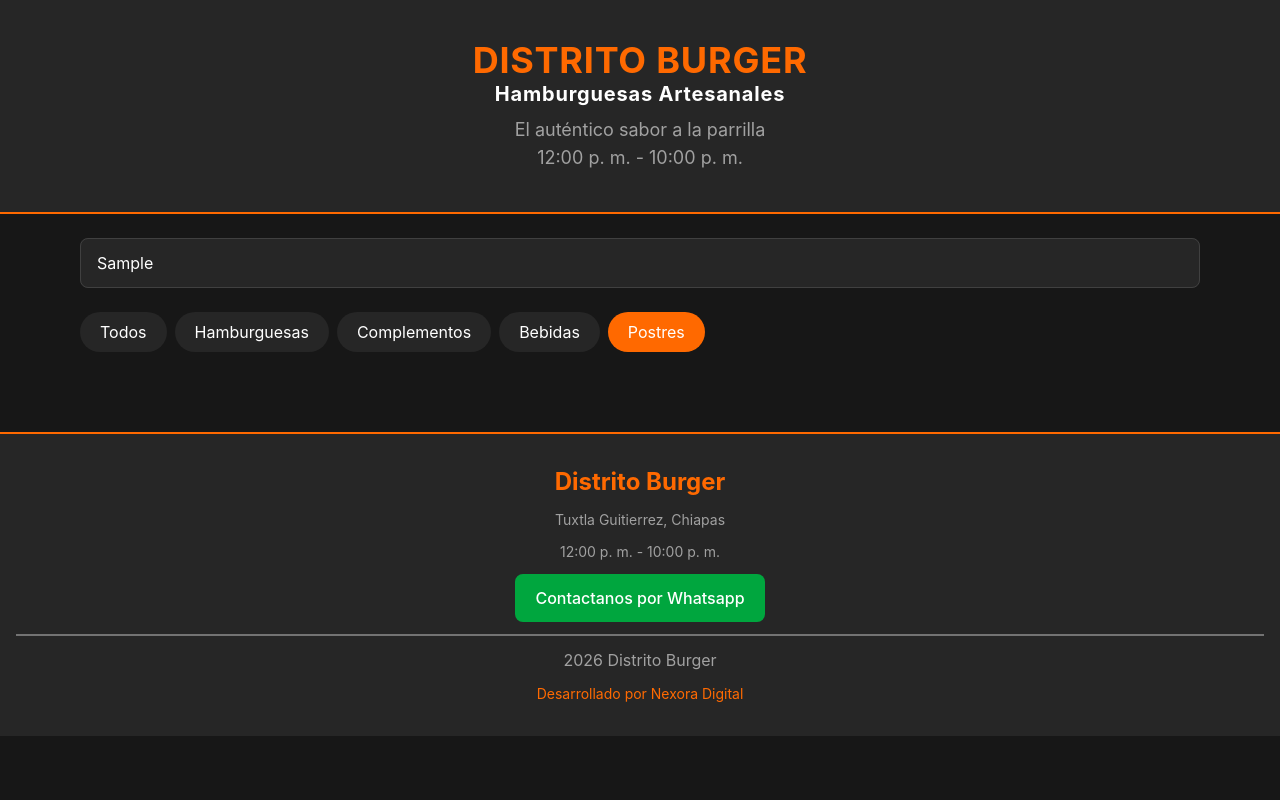
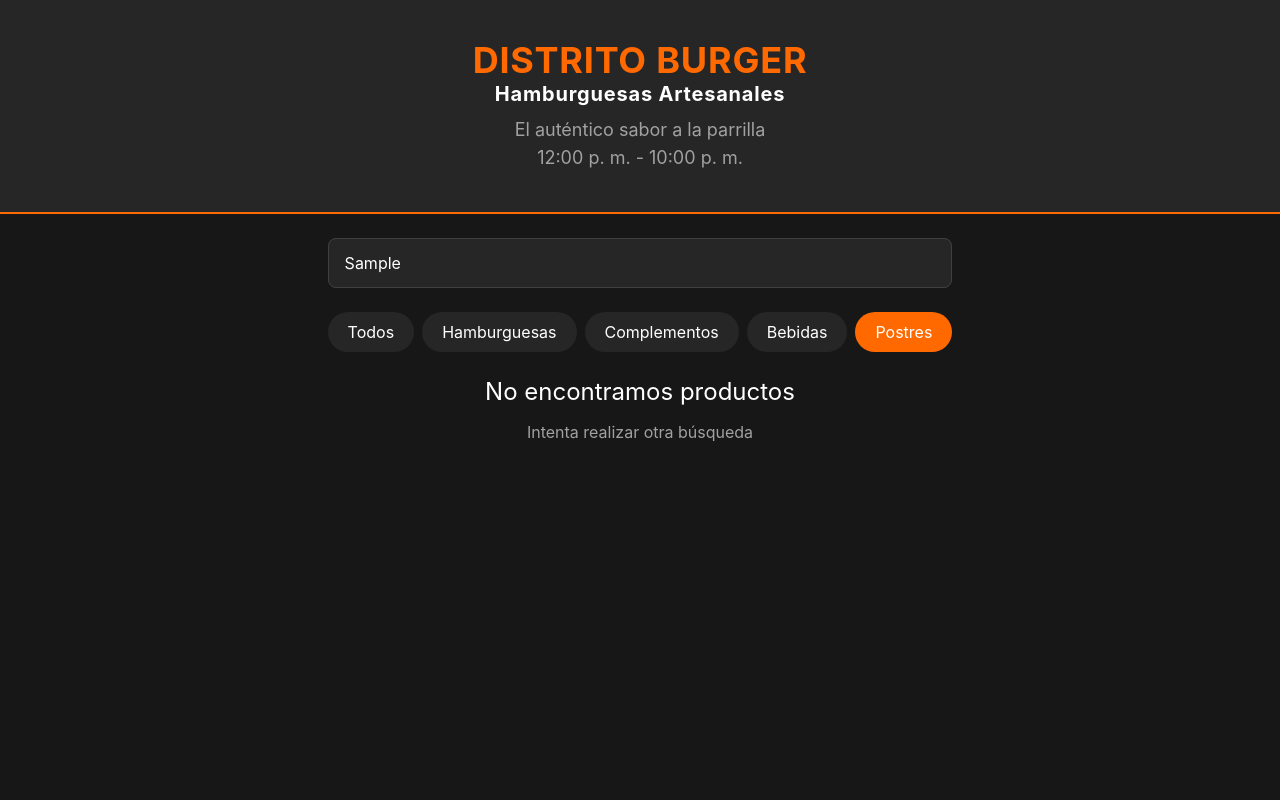
Before and after one commit to mariorh2030-arch/Menu-para-hamburgueseria, a React app in the folder frontend/: page / in a window 1280 px wide. Both pictures are taken after typing "Sample" into the empty fields and a click on the button "Postres". Shown: the top 800 px of the page. Built offline with nearby package versions, Linux system fonts and the light colour scheme; the HTML template or start-up script is replaced by a standard one.

Commit message:
Se termina menu de demostracion

```diff
--- /dev/null
+++ b/frontend/src/components/mensaje.jsx
@@ -0,0 +1,8 @@
+export default function Mensaje(){
+    return(
+        <div className="grid col-span-full space-y-3">
+            <p className="text-white text-center text-2xl"> No encontramos productos</p>
+            <p className="text-neutral-400 text-center">Intenta realizar otra búsqueda</p>
+        </div>
+    )
+}
--- a/frontend/src/pages/menuPage.jsx
+++ b/frontend/src/pages/menuPage.jsx
@@ -4,20 +4,21 @@ import SearchBar from "../components/searchBar.jsx";
 import { useState } from "react"
 import CategoryFilter from "../components/categoryFilter.jsx";
 import Footer from "../components/footer.jsx";
+import Mensaje from "../components/mensaje.jsx";
 import productos from "../data/menu.json"
 export default function MenuPage(){
     const [categoriaSeleccionada, setCategoriaSeleccionada] = useState("todos")
     const [busqueda, setBusqueda] = useState("")
     const productosFiltrados = categoriaSeleccionada === "todos" ? productos: productos.filter((producto) => producto.categoria === categoriaSeleccionada )
-    const productosBuscados = productosFiltrados.filter((producto) => producto.name.toLowerCase().includes(busqueda.toLowerCase().trim()))
+    const productosBuscados =  productosFiltrados.filter((producto) => producto.name.toLowerCase().includes(busqueda.toLowerCase().trim()))
     return(
-        <div className="bg-neutral-900 min-h-screen text-white">
+        <div className="flex flex-col  bg-neutral-900 min-h-screen text-white">
             <Header/>
-            <main className="max-w-6xl mx-auto px-4 py-6 space-y-6">
+            <main className="flex-1 min-h-screen max-w-6xl mx-auto px-4 py-6 space-y-6">
                 <SearchBar buscar={busqueda} setBuscar={setBusqueda}/>
                 <CategoryFilter  Categoria={categoriaSeleccionada} setCategoria={setCategoriaSeleccionada}/>
                 <div className="grid grid-cols-1 md:grid-cols-2 lg:grid-cols-3 gap-6">
-                    {productosBuscados.map(producto => <ProductCard key={producto.id} producto={producto}></ProductCard>)}
+                    { productosBuscados.length === 0 ? <Mensaje/> :productosBuscados.map(producto => <ProductCard key={producto.id} producto={producto}></ProductCard>)}
                 </div>
             </main>
             <Footer/>
```
